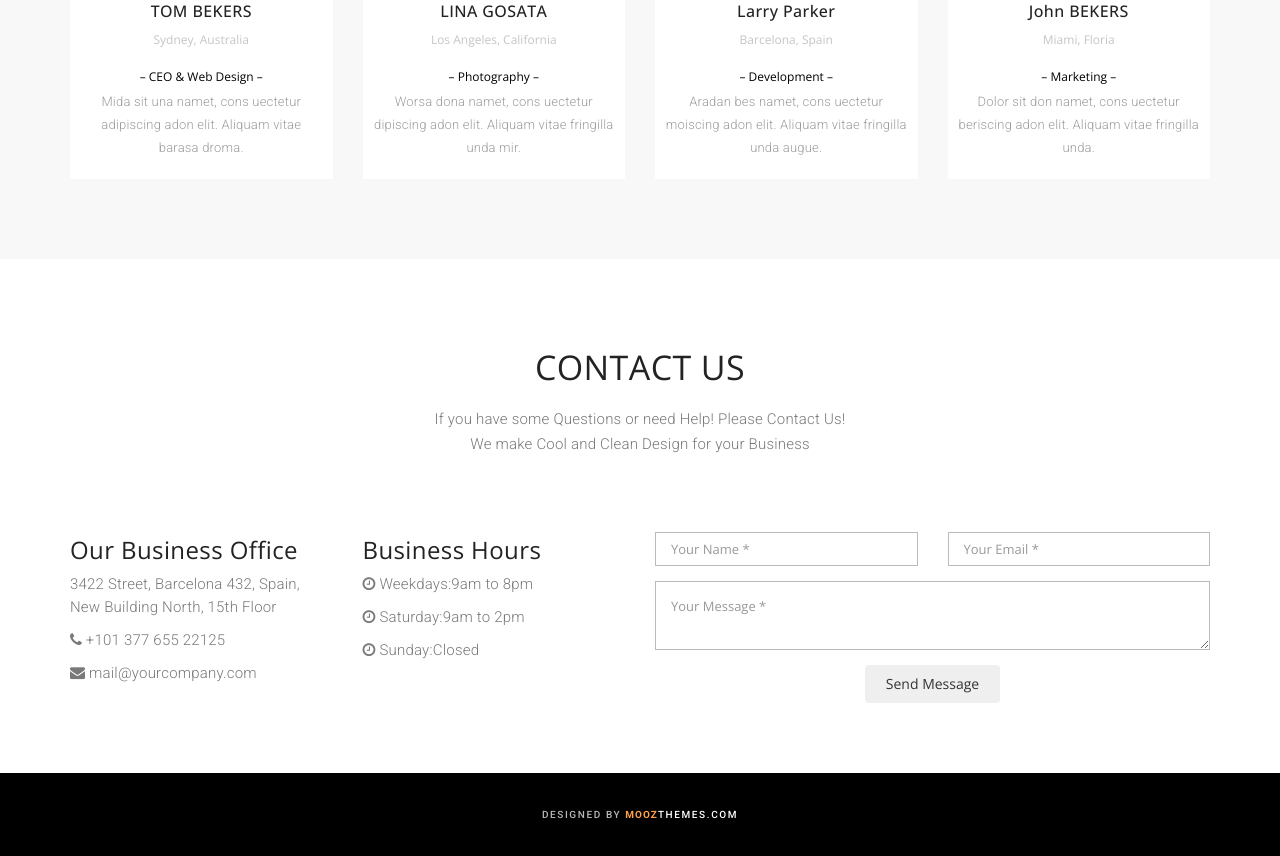
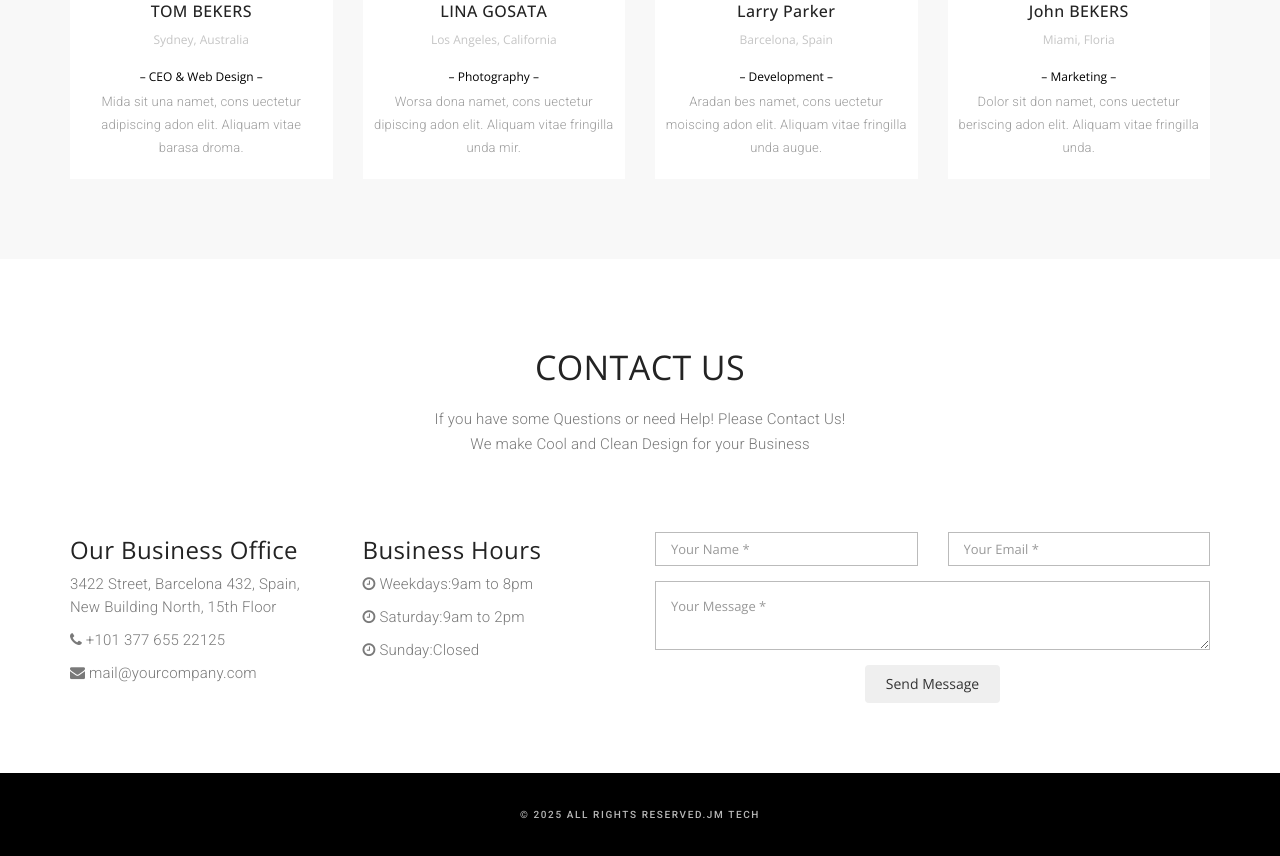
Before and after one commit to jmtechinstitute/web-9, a plain HTML site: page index.html in a window 1280 px wide. Shown: the part 3795-4651 px from the top of the page. Drawn offline with nearby package versions, Linux system fonts and the light colour scheme; a web font is replaced by a local one.

Commit message:
Update index.html

```diff
--- a/index.html
+++ b/index.html
@@ -502,7 +502,7 @@
 		</p>
 		<footer>
 			<div class="container text-center">
-				<p>Designed by <a href="http://moozthemes.com"><span>MOOZ</span>Themes.com</a></p>
+				<p>© 2025 All Rights Reserved.JM TECH</p>
 			</div>
 		</footer>
 
```
